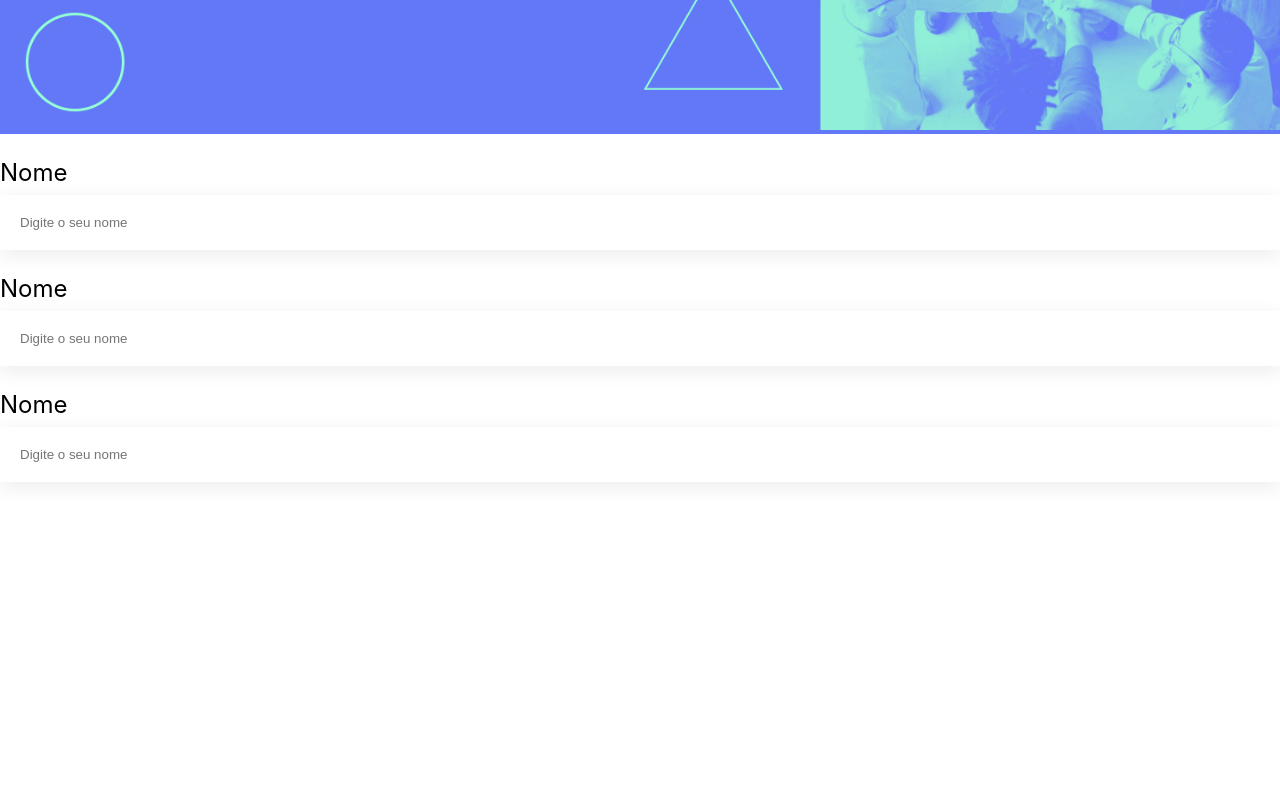
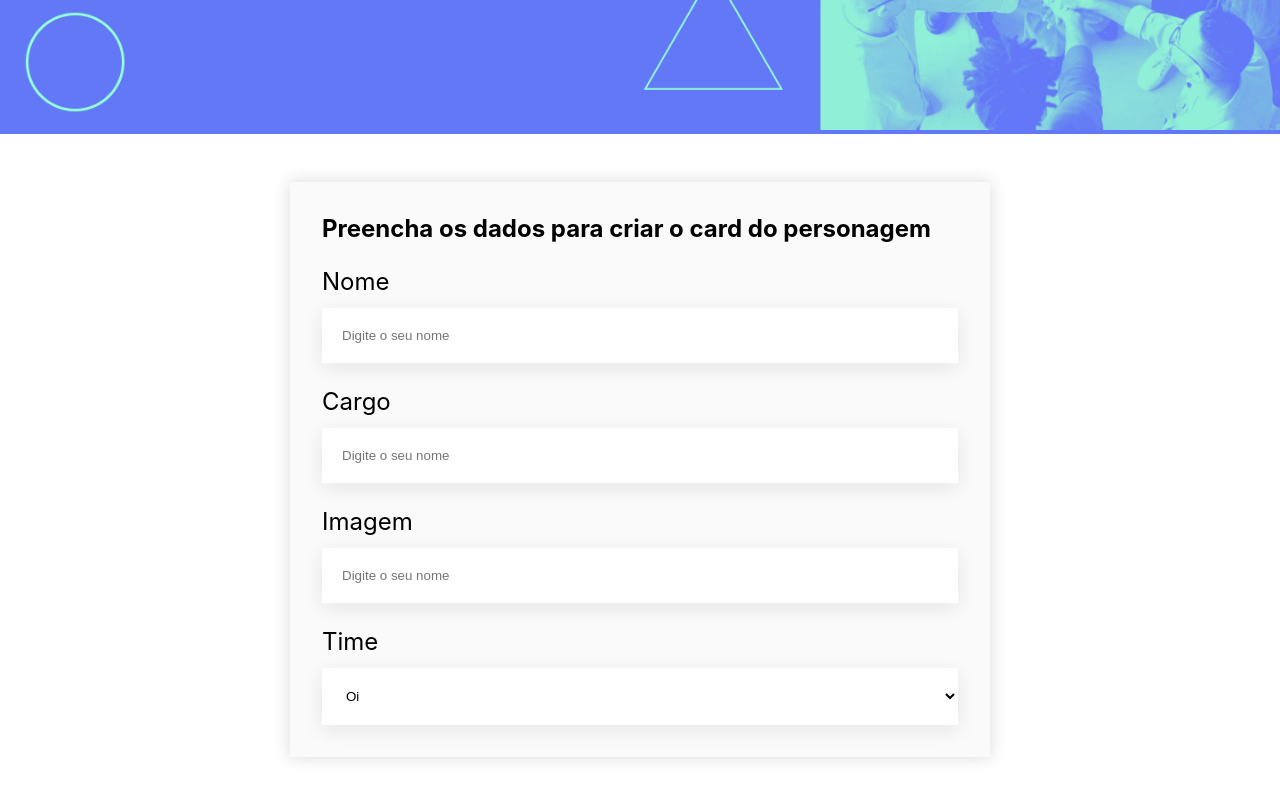
Before and after one commit to JuliaRibeiro1/Alura-projects, a React (Create React App) app in the folder ReactJS/Organo/organo/: page / in a window 1280 px wide. Shown: the part 364-1164 px from the top of the page. Before the commit the page ends 870 px from the top, so only its background shows below. Built offline with nearby package versions, Linux system fonts and the light colour scheme.

Commit message:
Lista suspensa e botao adicionado

```diff
--- a/ReactJS/Organo/organo/src/App.js
+++ b/ReactJS/Organo/organo/src/App.js
@@ -1,14 +1,12 @@
 
-import Banner from './componentes/Banner';
-import CampoTexto from './componentes/CampoTexto';
+import Banner from './componentes/Banner'
+import Formulario from "./componentes/Formulario"
 
-function App() {
+function App(props) {
   return (
     <div className="App">
       <Banner/>
-      <CampoTexto label="Nome"/>
-      <CampoTexto label="Cargo"/>
-      <CampoTexto label="Imagem"/>
+      <Formulario/>
 
     </div>
   );
--- a/ReactJS/Organo/organo/src/componentes/CampoTexto/CampoTexto.css
+++ b/ReactJS/Organo/organo/src/componentes/CampoTexto/CampoTexto.css
@@ -1,14 +1,14 @@
 .campo-texto {
     margin: 24px 0;
 }
-.campo-texto label {
+label {
     display: block;
-    margin-bottom: 8px;
+    margin-bottom:.5em;
     font-size: 1.5rem;
 }
-.campo-texto input {
+.campo-texto input, select {
     background-color: white;
-    box-shadow: 0px 5px 20px rgba(0,0,0,0.08);
+    box-shadow: 0px 5px 20px rgba(17, 17, 17, 0.089);
     width: 100%;
     border: none;
     padding: 1.5em;
--- a/ReactJS/Organo/organo/src/componentes/CampoTexto/index.jsx
+++ b/ReactJS/Organo/organo/src/componentes/CampoTexto/index.js
@@ -1,10 +1,10 @@
 import "./CampoTexto.css"
 
 
-const CampoTexto = () => {
+const CampoTexto = (props) => {
     return (
         <div className="campo-texto">
-            <label>Nome</label>
+            <label>{props.label}</label>
             <input placeholder="Digite o seu nome"/>
         </div>
     )
--- /dev/null
+++ b/ReactJS/Organo/organo/src/componentes/Formulario/Formulario.css
@@ -0,0 +1,14 @@
+.formulario {
+    display: flex;
+    justify-content: center;
+    margin: 3em 0;
+}
+
+.formulario form {
+    width: 100%;
+    border: none;
+    max-width: 700px;
+    background-color: #fafafa;
+    padding: 2em;
+    box-shadow: 0 0px 15px rgba(49, 48, 48, 0.185);
+}
--- /dev/null
+++ b/ReactJS/Organo/organo/src/componentes/Formulario/index.js
@@ -0,0 +1,19 @@
+import CampoTexto from "../CampoTexto"
+import ListaSuspensa from "../ListaSuspensa"
+
+import "./Formulario.css"
+
+const Formulario = () => {
+    return (
+        <section className="formulario">
+            <form>
+            <h2>Preencha os dados para criar o card do personagem</h2>
+            <CampoTexto label="Nome" placeholder="Digite seu nome"/>
+            <CampoTexto label="Cargo" placeholder="Digite seu cargo"/>
+            <CampoTexto label="Imagem" placeholder="Digite o endereço da imagem"/>
+            <ListaSuspensa label="Time" itens={["Oi","Opa"]} />
+            </form>
+        </section>
+    )
+}
+export default Formulario
--- /dev/null
+++ b/ReactJS/Organo/organo/src/componentes/ListaSuspensa/index.js
@@ -0,0 +1,16 @@
+import "../CampoTexto/CampoTexto.css"
+
+const ListaSuspensa = (props) => {
+    console.log(props.itens)
+
+
+    return (
+        <div className="lista-suspensa">
+            <label>{props.label}</label>
+            <select>
+            {props.itens.map(item => <option key={item}>{item}</option>)}
+            </select>
+        </div>
+    )
+}
+export default ListaSuspensa
```
Also changed, not shown: ReactJS/Organo/organo/src/componentes/Botao/Botao.js (added, +10 -0 lines), ReactJS/Organo/organo/src/componentes/Botao/Botao.css (added), 1 other file (tests, documents, lock files or other folders).
